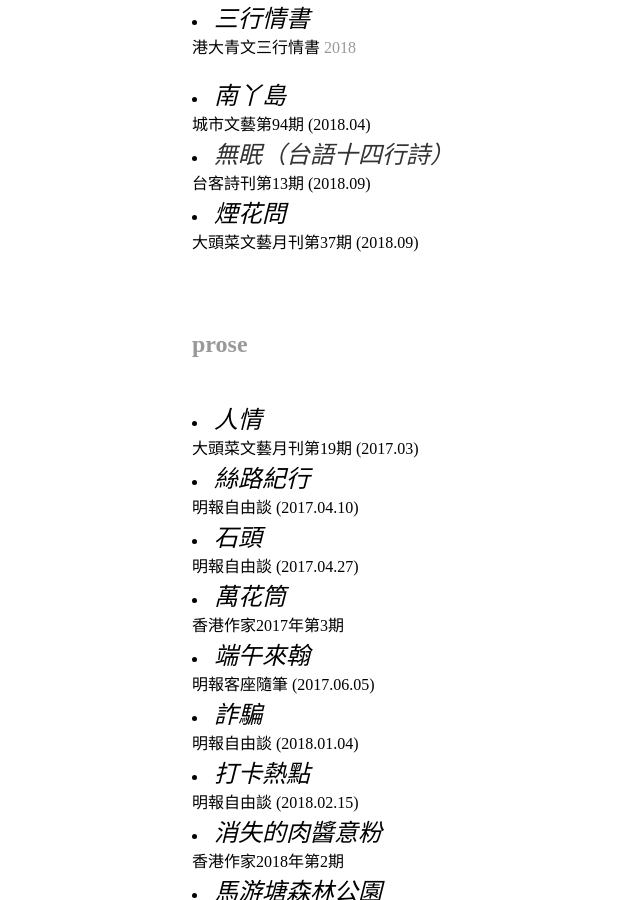
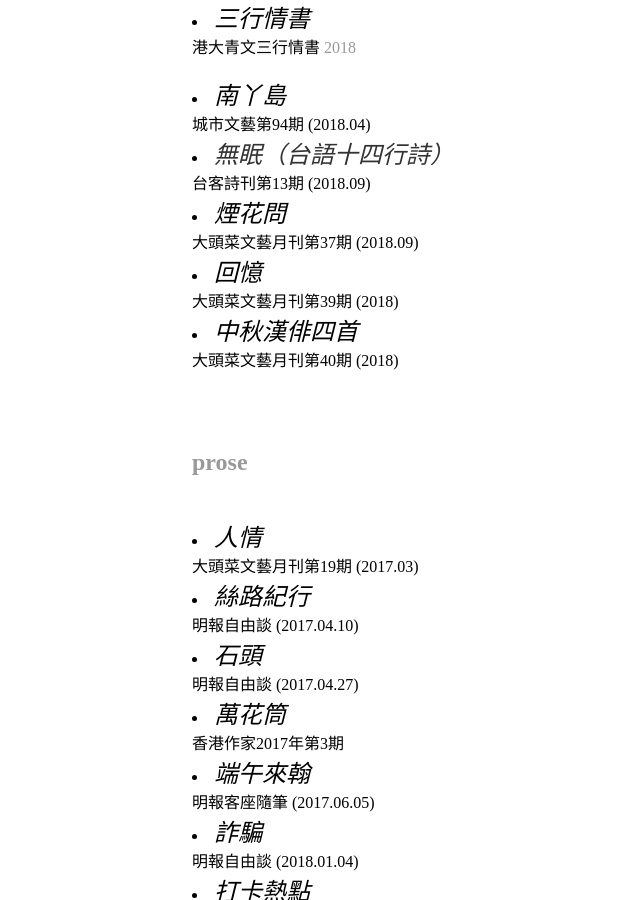
Before and after one commit to maksuihin/maksuihin.github.io, a Jekyll site: the page built from writings.html, in a window 1280 px wide and 900 px high, scrolled down 866 px. Shown: the whole window, without its empty margins (0-640 px from the left). Built offline with Jekyll 4.4.1, drawn with Linux system fonts in a browser that asks for light colours.

Commit message:
Update writings.html

```diff
--- a/writings.html
+++ b/writings.html
@@ -25,6 +25,8 @@ title: Little Words by MAK, Sui-hin
 <li><em>南丫島</em>    </br>城市文藝第94期 (2018.04)<br/>    </li>
 <li><em><a href="https://www.facebook.com/suihinmak/photos/a.1757986530901486/2073160689384067/">無眠（台語十四行詩）</a></em>    </br>台客詩刊第13期 (2018.09)<br/>    </li>
 <li><em>煙花問</em>    </br>大頭菜文藝月刊第37期 (2018.09)<br/></li>
+<li><em>回憶</em>    </br>大頭菜文藝月刊第39期 (2018)<br/></li>
+<li><em>中秋漢俳四首</em>    </br>大頭菜文藝月刊第40期 (2018)<br/></li>
 
 
 				</ul></span>
@@ -44,6 +46,7 @@ title: Little Words by MAK, Sui-hin
 <li><em>咖啡</em>    </br>明報自由談 (2018.04.27)<br/></li>
 <li><em>蝌蚪</em>    </br>字花第73期 (2018.05)<br/></li>
 
+
     </ul></span>   </br></br></br>
 
 </div></works>
```
